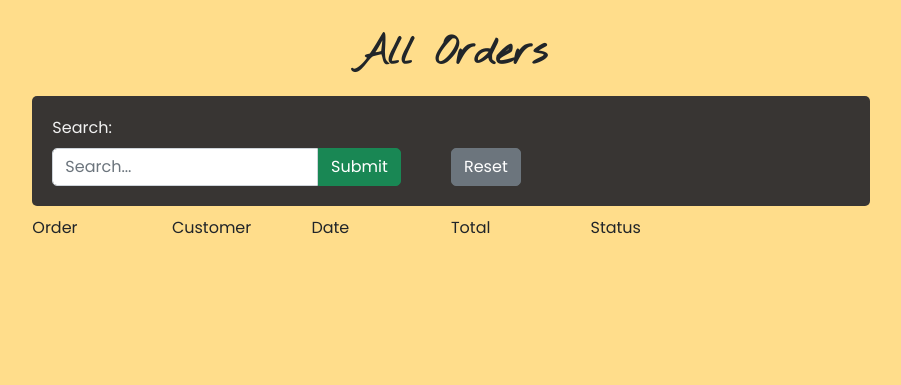
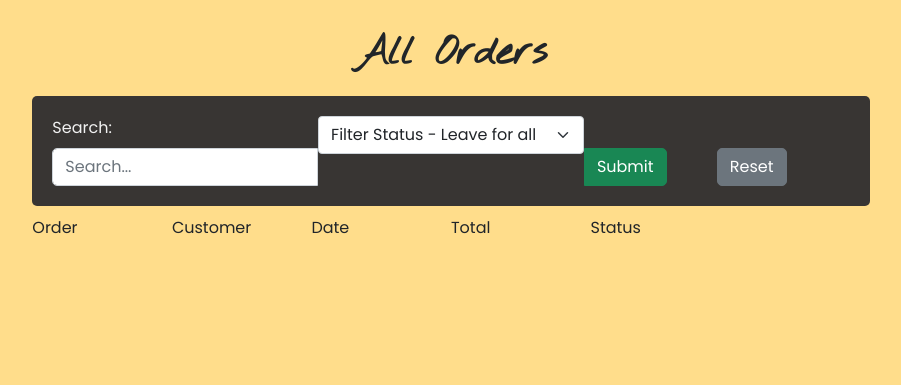
Before and after one commit to PaulWheatcroft/owery-joinery, a Django app: page /admin-tools/ in a window 1280 px wide. Shown: the part 66-451 px from the top of the page, without its empty margins (189-1090 px from the left). Run offline with Django 3.2, Linux system fonts and the light colour scheme; a user stored in the database is signed in; data that the repository does not hold is empty; some libraries are stand-ins or nearby versions.

Commit message:
Status select dropdown added to order search

```diff
--- a/admin_tools/templates/admin_tools/orders.html
+++ b/admin_tools/templates/admin_tools/orders.html
@@ -18,7 +18,23 @@
                         <div class="row">
                             <div class="col-12 col-md-4 col-orders-toolbar">
                                 <label for="search-order-text" class="form-label search-box-label"> Search:</label>
+                                {% if selected_text %}
+                                <input id="search-order-text" placeholder="Search..." name="search-order-text" class="form-control search-box" type="text" value="{{ selected_text }}">
+                                {% else %}
                                 <input id="search-order-text" placeholder="Search..." name="search-order-text" class="form-control search-box" type="text">
+                                {% endif %}
+                            </div>
+                            <div class="col">
+                                <select name="search-status" class="form-select" aria-label="Select status">
+                                    <option value="0">Filter Status - Leave for all</option>
+                                    {% for status in all_status %}
+                                        {% if selected_status %}
+                                            <option value="{{ status.status_id }}" selected>{{ status.status_name }}</option>
+                                        {% else %}
+                                            <option value="{{ status.status_id }}">{{ status.status_name }}</option>
+                                        {% endif %}
+                                    {% endfor %}
+                                </select>
                             </div>
                             <div class="col-12 col-md-2 col-orders-toolbar">
                                 <input type="submit" class="btn btn-success search-button">
@@ -50,7 +66,7 @@
 
                 </div>
             </div>
-            {% for order in all_orders %}
+            {% for order in orders %}
             <div class="row">
                 <div class="col-12 col-md-2">
                     <p><span class="mobile-visibility">Order:</span> {{ order.order_number }}</p>
--- a/admin_tools/views.py
+++ b/admin_tools/views.py
@@ -1,5 +1,5 @@
 from django.shortcuts import render
-from checkout.models import Order, OrderLineItems
+from checkout.models import Order, OrderLineItems, OrderStatus
 from django.contrib import messages
 from django.db.models import Q
 from django.contrib.auth.decorators import login_required
@@ -11,22 +11,29 @@ def get_all_orders(request):
     """
     A view to return the list of all orders
     """
-    all_orders = Order.objects.all().order_by('date').reverse()
+    orders = Order.objects.all().order_by('date').reverse()
+    all_status = OrderStatus.objects.all().order_by('status_id')
 
     if request.method == 'POST':
         text = request.POST.get('search-order-text')
+        status = request.POST.get('search-status')
+        print(status, text)
         searched_orders = Order.objects.filter(
             Q(first_name__icontains=text)
             | Q(last_name__icontains=text))
-        all_orders = searched_orders
+        orders = searched_orders
 
         context = {
-            'all_orders': all_orders,
+            'orders': orders,
+            'all_status': all_status,
+            'selected_text': text,
+            'selected_status': status
         }
         return render(request, 'admin_tools/orders.html', context)
 
     context = {
-        'all_orders': all_orders,
+        'orders': orders,
+        'all_status': all_status
     }
     return render(request, 'admin_tools/orders.html', context)
 
```
